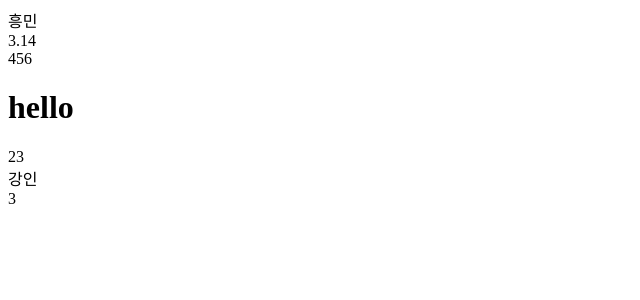
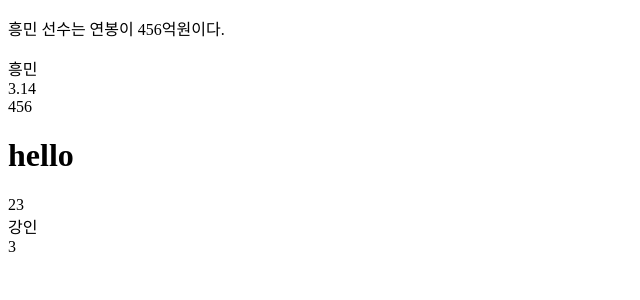
Before and after one commit to gamepota/react1, a React (Vite) app: page / in a window 1280 px wide. Shown: the top 300 px of the page, without its empty margins (0-640 px from the left). Built offline with nearby package versions, Linux system fonts and the light colour scheme.

Commit message:
jsx에서 자바 스크립트 값 사용하기

```diff
--- a/src/App.jsx
+++ b/src/App.jsx
@@ -14,7 +14,10 @@ function App() {
   // {} : jsx 내에서 javascript 코드 사용
   return (
     <>
-      <div>{val1}</div>
+      <p>
+        {val1} 선수는 연봉이 {val3}억원이다.
+      </p>
+      <div>{val1} </div>
       <div>{val2}</div>
       <div>{val3}</div>
       <div>{MyTag}</div>
```
